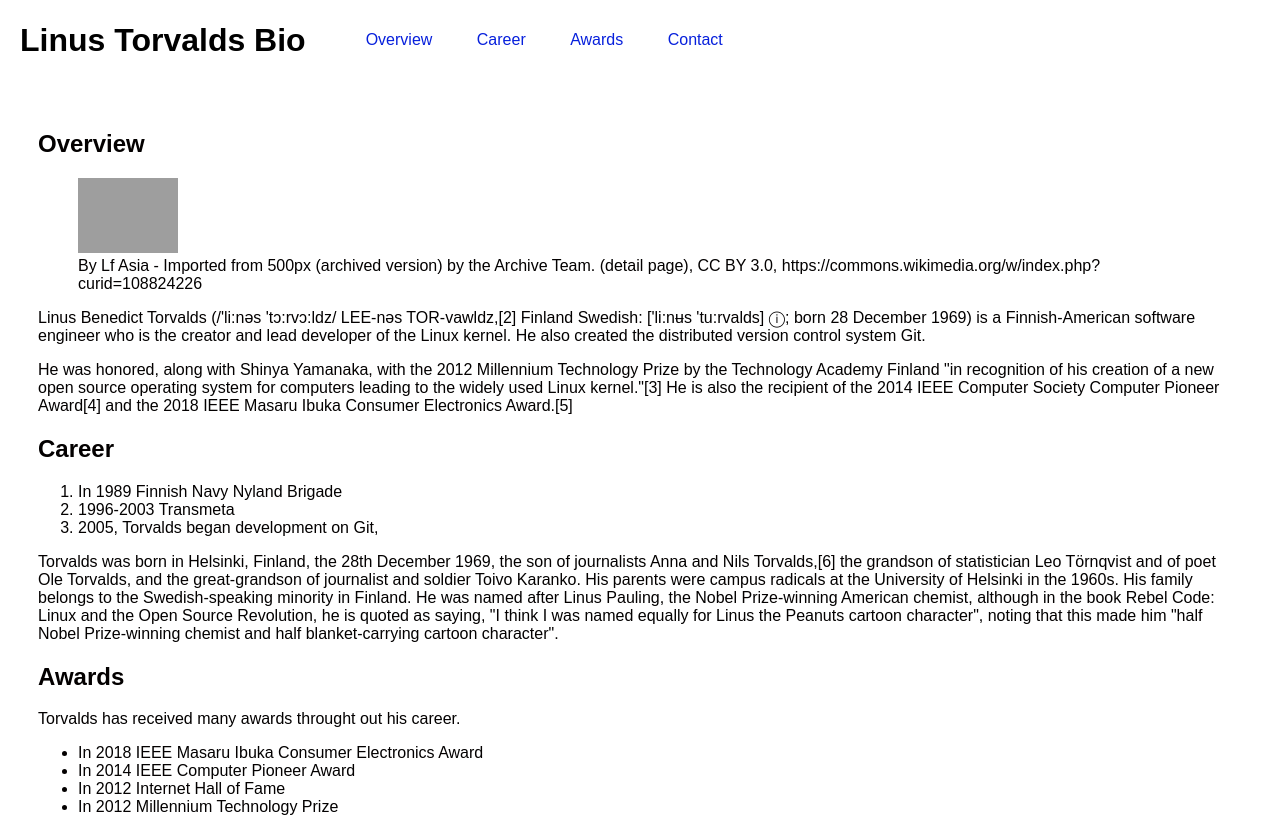
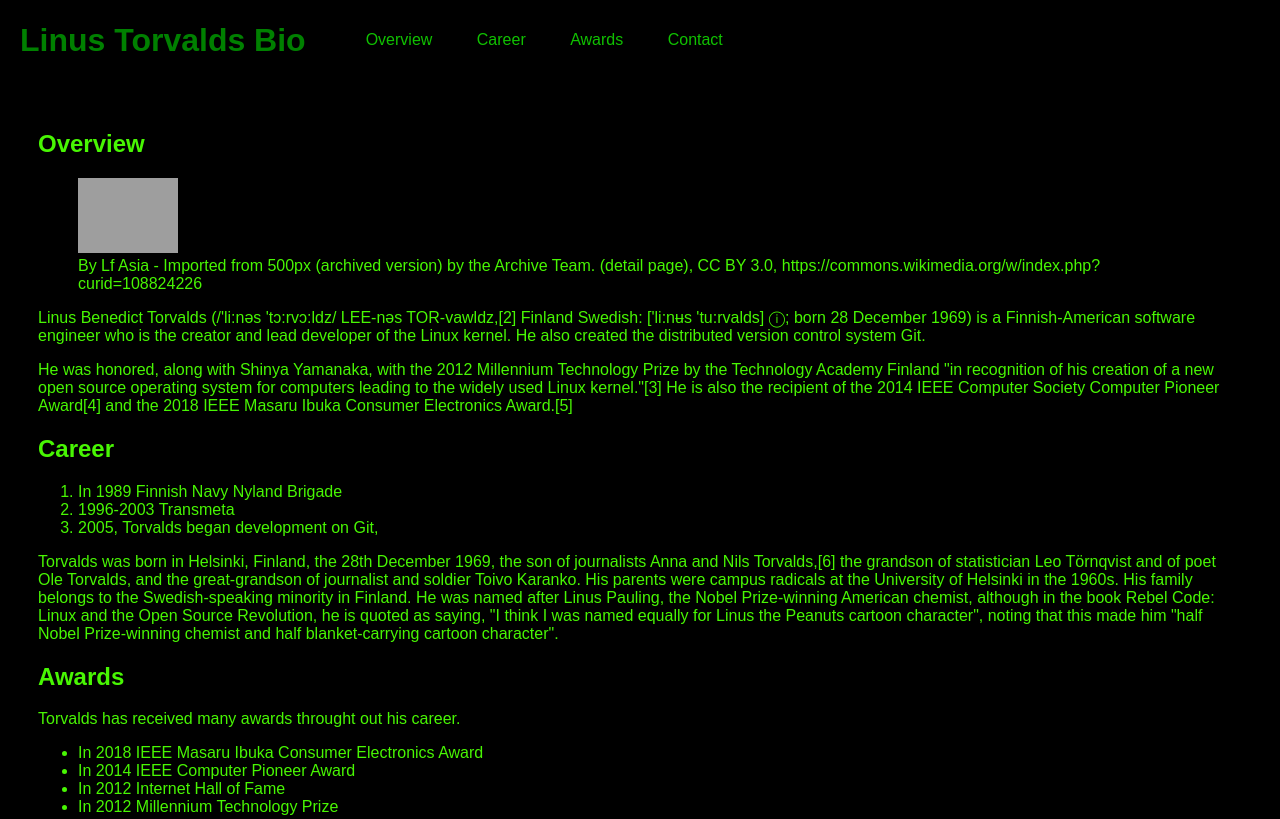
Before and after one commit to Chris-Macklin/sprint1M4, a plain HTML site: page index.html in a window 1280 px wide. Shown: the top 819 px of the page. Drawn offline with Linux system fonts and the light colour scheme; grey boxes are pictures that could not be loaded.

Commit message:
edited styling in html file and add notes to readme

```diff
--- a/index.html
+++ b/index.html
@@ -7,18 +7,20 @@
 
 
 body {
+    background-color: black;
     height: 125vh;
+    color: green;
     font-family: sans-serif;
     margin-top: 80px;
     padding: 30px;
 }
 
 main {
-    color: rgb(3, 0, 0);
+    color: rgb(72, 246, 3);
 }
 
 header {
-    background-color: white;
+    background-color: rgb(0, 0, 0);
     position: fixed;
     top: 0;
     left: 20px;
@@ -37,7 +39,7 @@
 }
 
 header li a {
-    color: rgb(7, 32, 220);
+    color: rgb(16, 193, 0);
     text-decoration: none;
 }
 
```
Also changed, not shown: 1 other file.
